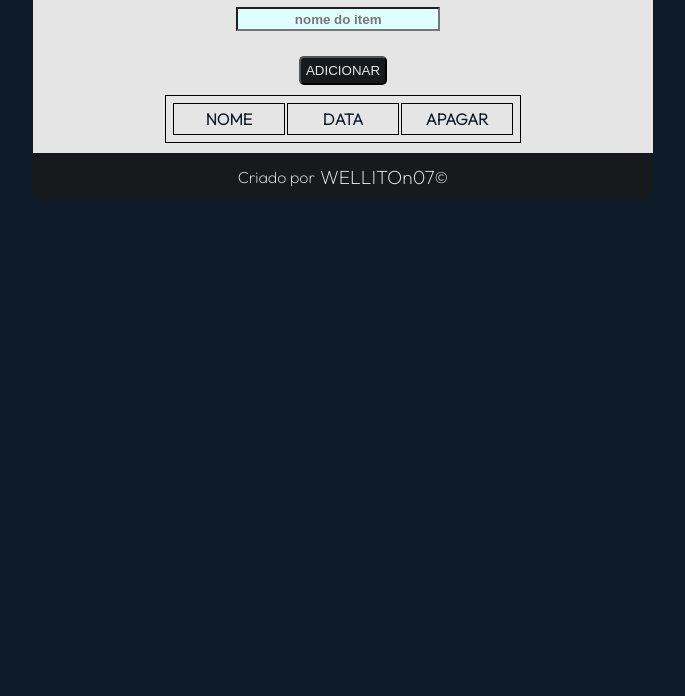
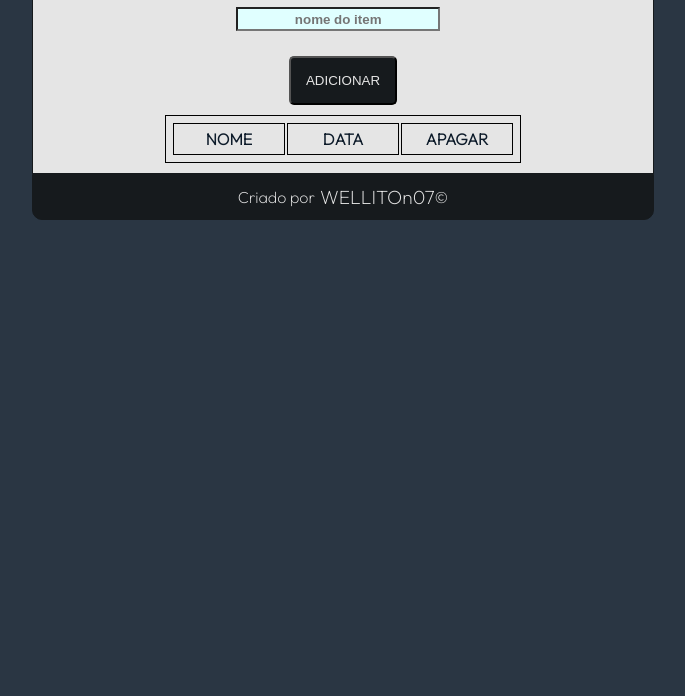
Before and after one commit to WELLITOn07/Lista-de-Tarefas, a plain HTML site: page index.html in a window 1280 px wide. Shown: the part 104-800 px from the top of the page, without its empty margins (297-982 px from the left). Drawn offline with Linux system fonts and the light colour scheme.

Commit message:
Update style.css

```diff
--- a/style.css
+++ b/style.css
@@ -33,7 +33,7 @@ abbr {
 body {
     box-sizing: border-box;
     padding: 10px;
-    background-color: var(--cor-01);
+    background-color: #0d1b2ae0;
     font-family: var(--font--outfit);
 }
 /*HEADER*/
@@ -112,7 +112,7 @@ p#p-adcionar {
     padding-top: 15px;
 }
 button.btn-adicionar {
-    padding: 5px;
+    padding: 15px;
     border-radius: 5px;
     background-color: var(--cor-02);
     color: var(--cor-03);
```
